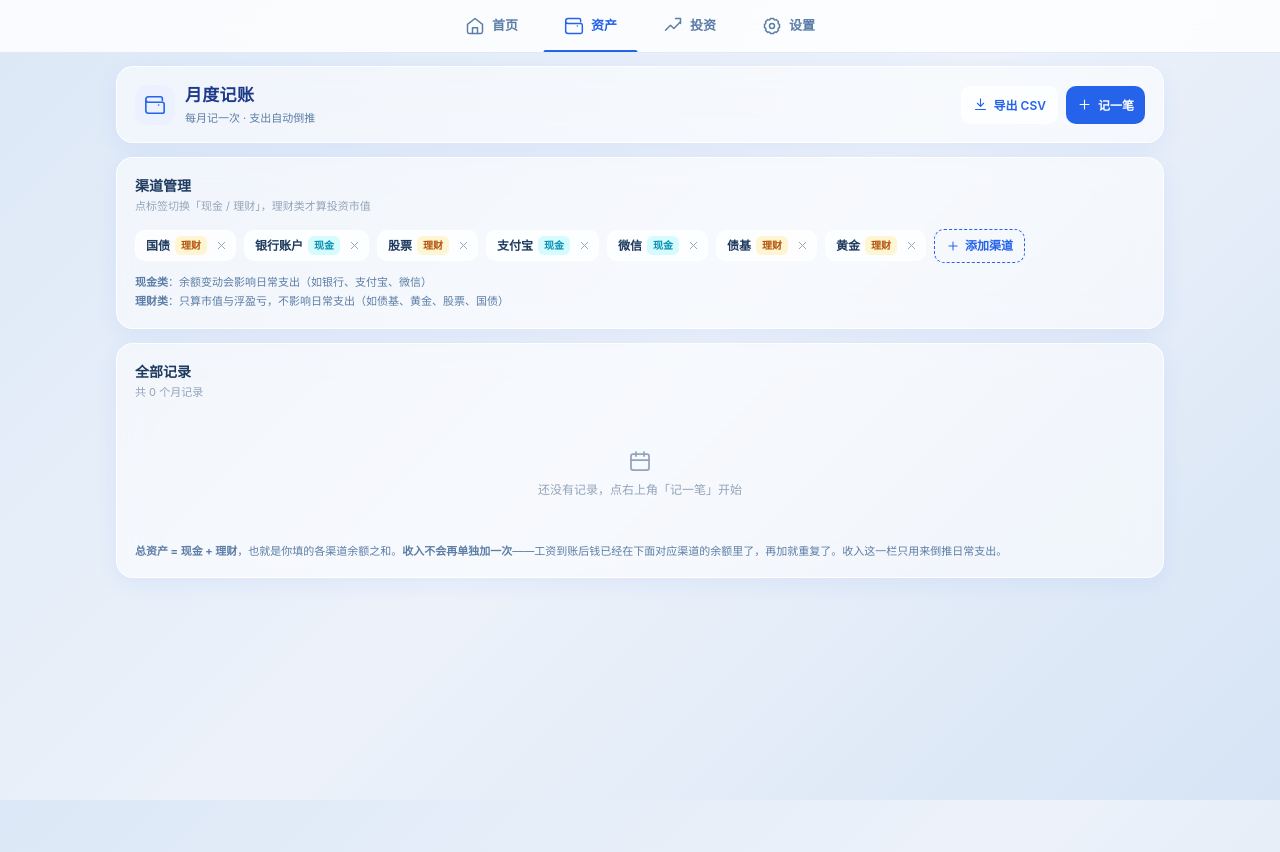
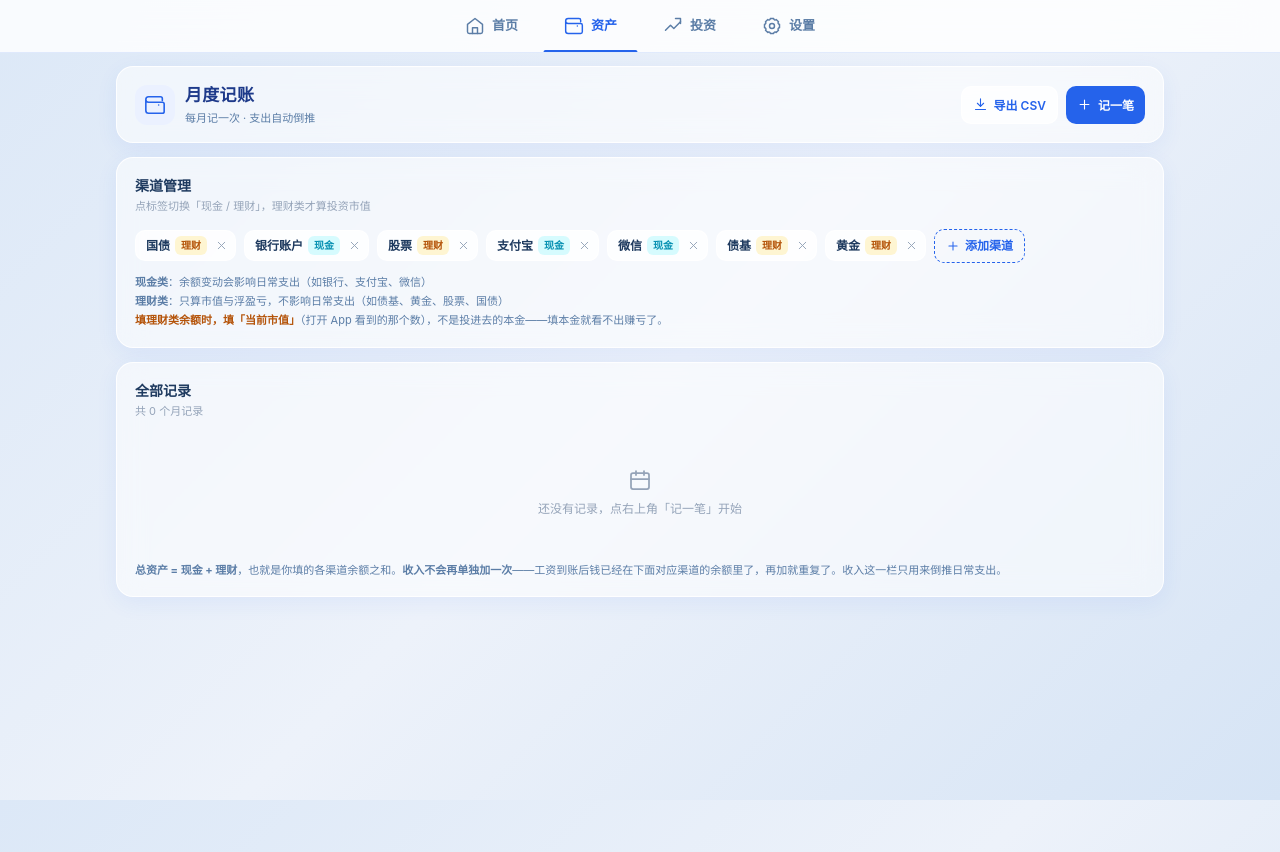
Before and after one commit to Shmilyqql-dev/asset-ledger, a plain HTML site: page assets.html in a window 1280 px wide. Drawn offline with Linux system fonts and the light colour scheme.

Commit message:
feat: 资产页 v2 月度记账

```diff
--- a/assets.html
+++ b/assets.html
@@ -224,7 +224,8 @@
     <div class="chips" id="channelChips"></div>
     <div class="tip" style="line-height:1.75">
       <b>现金类</b>：余额变动会影响日常支出（如银行、支付宝、微信）<br>
-      <b>理财类</b>：只算市值与浮盈亏，不影响日常支出（如债基、黄金、股票、国债）
+      <b>理财类</b>：只算市值与浮盈亏，不影响日常支出（如债基、黄金、股票、国债）<br>
+      <b style="color:#B45309">填理财类余额时，填「当前市值」</b>（打开 App 看到的那个数），不是投进去的本金——填本金就看不出赚亏了。
     </div>
   </div>
 
```
